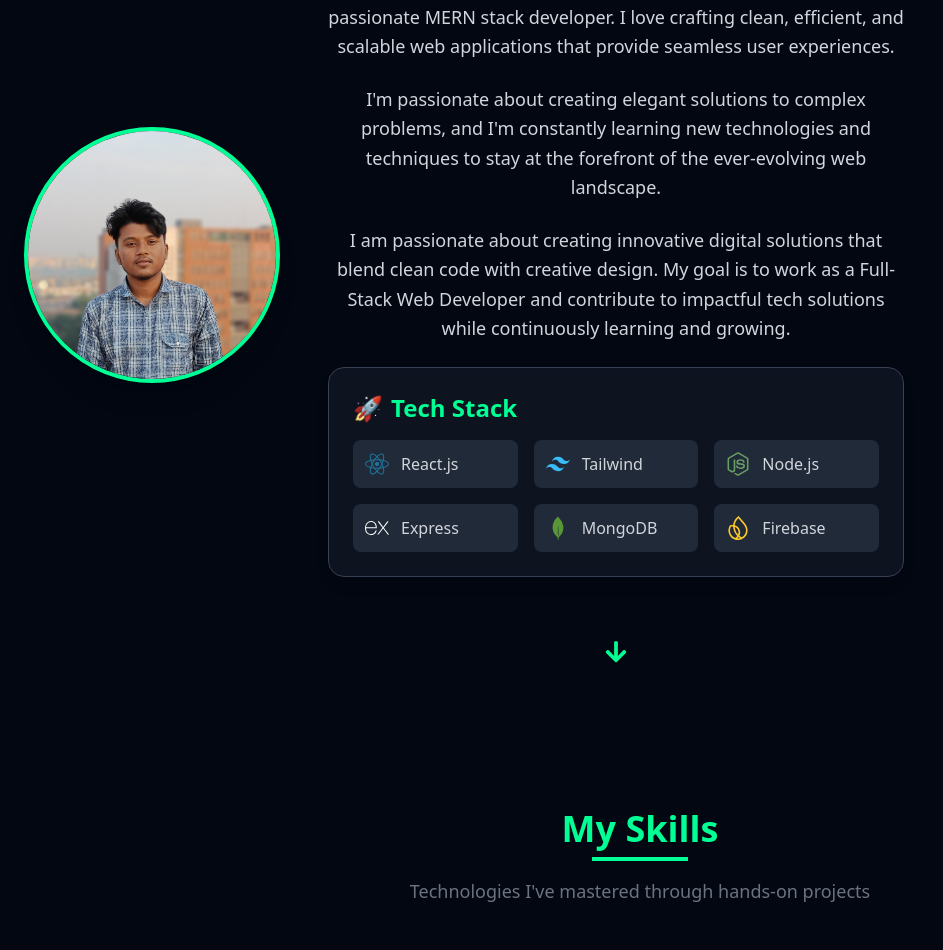
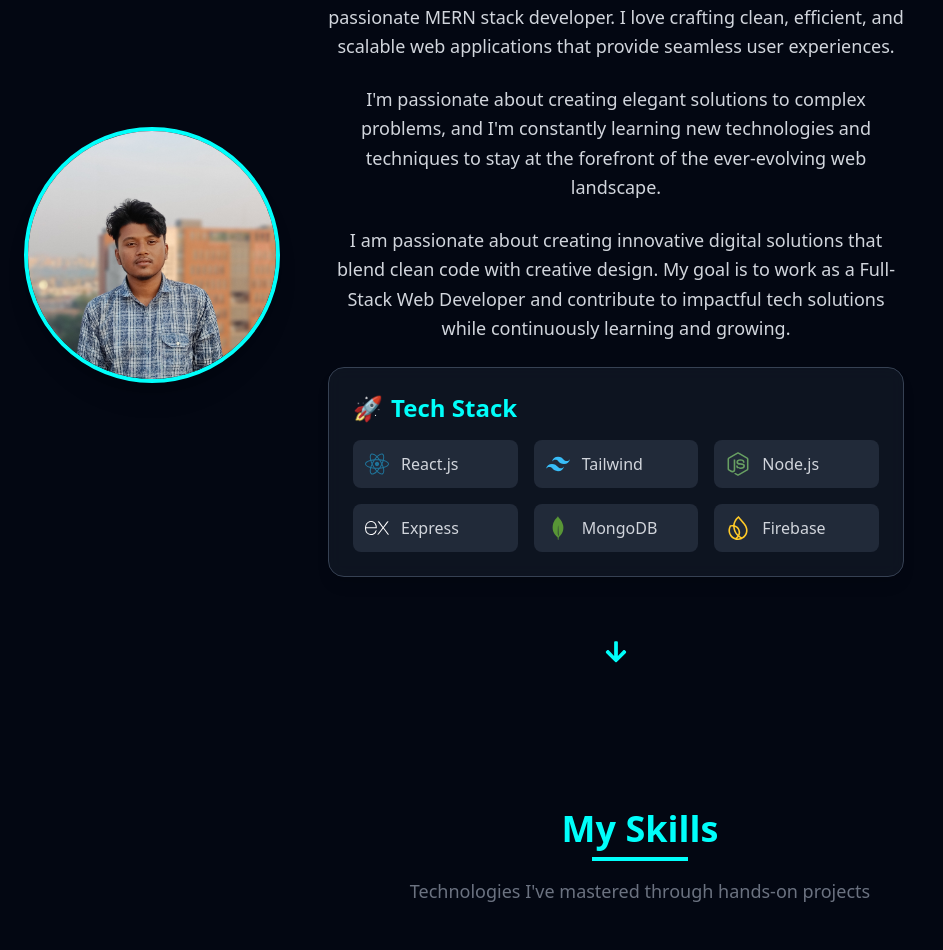
Before and after one commit to Abusolaymansefat/portfolio, a React (Vite) app: page / in a window 1280 px wide. Shown: the part 1042-1992 px from the top of the page, without its empty margins (0-943 px from the left). Built offline with nearby package versions, Linux system fonts and the light colour scheme.

Commit message:
color think

```diff
--- a/src/components/About.jsx
+++ b/src/components/About.jsx
@@ -11,7 +11,7 @@ import {
 } from "react-icons/si";
 
 const About = () => {
-  const primaryColor = "#00ff94";
+  const primaryColor = "#00fffb";
 
   const item = {
     hidden: { opacity: 0, y: 20 },
@@ -30,7 +30,7 @@ const About = () => {
         whileInView={{ opacity: 1, x: 0 }}
         viewport={{ once: true }}
         transition={{ duration: 0.6 }}
-        className="flex-shrink-0 w-64 h-64 rounded-full overflow-hidden border-4 border-[#00ff94] shadow-xl"
+        className="flex-shrink-0 w-64 h-64 rounded-full overflow-hidden border-4 border-[#00fffb] shadow-xl"
       >
         <img
           src={profileImage}
@@ -57,7 +57,7 @@ const About = () => {
         <motion.h1
           initial={{ opacity: 0, y: -20 }}
           variants={item}
-          className="text-6xl font-extrabold text-[#00ff94]"
+          className="text-6xl font-extrabold text-[#00fffb]"
         >
           About Me
         </motion.h1>
@@ -93,7 +93,7 @@ const About = () => {
           variants={item}
           className="bg-gray-800/40 p-6 rounded-2xl border border-gray-700 backdrop-blur-sm shadow-lg"
         >
-          <h3 className="text-2xl font-semibold text-[#00ff94] mb-4 flex items-center">
+          <h3 className="text-2xl font-semibold text-[#00fffb] mb-4 flex items-center">
             🚀 <span className="ml-2">Tech Stack</span>
           </h3>
           <div className="grid grid-cols-2 md:grid-cols-3 gap-4">
--- a/src/components/Contact.jsx
+++ b/src/components/Contact.jsx
@@ -5,7 +5,7 @@ import { useState } from "react";
 import { FaArrowUp, FaGithub, FaWhatsapp } from "react-icons/fa";
 
 const Contact = () => {
-  const primaryColor = "#00ff94";
+  const primaryColor = "#00fffb";
   // Contact info items with links
   const contactItems = [
     {
@@ -102,7 +102,7 @@ const Contact = () => {
           transition={{ duration: 0.5 }}
           className="text-center mb-16"
         >
-          <h2 className="text-4xl font-bold mb-4 text-[#00ff94]">
+          <h2 className="text-4xl font-bold mb-4 text-[#00fffb]">
             Let's Connect
           </h2>
           <p className="text-gray-400 max-w-2xl mx-auto">
@@ -223,7 +223,7 @@ const Contact = () => {
             </div>
 
             <div className="relative z-10">
-              <h3 className="text-2xl font-bold mb-6 text-[#00ff94]">
+              <h3 className="text-2xl font-bold mb-6 text-[#00fffb]">
                 Send Me a Message
               </h3>
 
@@ -294,7 +294,7 @@ const Contact = () => {
                   className={`w-full flex items-center justify-center gap-2 px-6 py-3 rounded-lg font-bold transition-all ${
                     isSubmitting
                       ? "bg-gray-700 cursor-not-allowed"
-                      : "bg-[#00ff94] hover:bg-[#00e676] text-gray-900"
+                      : "bg-[#96e2e1] hover:bg-[#00fffb] text-gray-900"
                   }`}
                   whileHover={!isSubmitting ? { scale: 1.02 } : {}}
                   whileTap={!isSubmitting ? { scale: 0.98 } : {}}
--- a/src/components/Education.jsx
+++ b/src/components/Education.jsx
@@ -1,5 +1,6 @@
 import React from "react";
 import { FaArrowDown, FaGraduationCap } from "react-icons/fa";
+// eslint-disable-next-line no-unused-vars
 import { motion } from "framer-motion";
 
 const educationData = [
@@ -20,7 +21,7 @@ const educationData = [
 ];
 
 const Education = () => {
-  const primaryColor = "#00ff94";
+  const primaryColor = "#00fffb";
 
   return (
     <section
--- a/src/components/Project.jsx
+++ b/src/components/Project.jsx
@@ -11,8 +11,8 @@ import { FaArrowDown, FaArrowUp } from "react-icons/fa";
 
 const Project = () => {
   const [activeProject, setActiveProject] = useState(0);
-  const primaryColor = "#00ff94";
-  const secondaryColor = "#00d1ff";
+  const primaryColor = "#00fffb";
+  const secondaryColor = "#00D1FF";
 
   const projects = [
     {
@@ -284,7 +284,7 @@ const Project = () => {
               transition={{ delay: 0.5 }}
             >
               <h4 className="text-xl sm:text-2xl font-semibold text-gray-200 mb-2 sm:mb-3 md:mb-4">
-                Challenges & Solutions
+                Solutions
               </h4>
               <ul className="space-y-2 sm:space-y-3">
                 {projects[activeProject].challenges.map((challenge, index) => (
@@ -320,7 +320,7 @@ const Project = () => {
                 className="flex items-center gap-2 sm:gap-3 px-5 sm:px-6 md:px-8 py-2 sm:py-3 md:py-4 rounded-lg md:rounded-xl text-sm sm:text-base md:text-lg font-bold"
                 style={{
                   backgroundColor: primaryColor,
-                  color: "#030712",
+                  color: "#1f2945",
                 }}
                 whileHover={{ scale: 1.05 }}
                 whileTap={{ scale: 0.95 }}
@@ -339,7 +339,7 @@ const Project = () => {
                 className="flex items-center gap-2 sm:gap-3 px-5 sm:px-6 md:px-8 py-2 sm:py-3 md:py-4 rounded-lg md:rounded-xl text-sm sm:text-base md:text-lg font-bold border"
                 style={{
                   borderColor: primaryColor,
-                  color: primaryColor,
+                  color: "#1fbf84",
                 }}
                 whileHover={{
                   backgroundColor: `${primaryColor}10`,
--- a/src/components/Skill.jsx
+++ b/src/components/Skill.jsx
@@ -19,7 +19,7 @@ import {
 } from "react-icons/si";
 
 const Skill = () => {
-  const primaryColor = "#00ff94";
+  const primaryColor = "#00fffb";
   const grayColor = "#6b7280";
 
   const skillCategories = [
@@ -78,7 +78,7 @@ const Skill = () => {
         >
           <motion.h2
             className="text-4xl font-bold mb-4"
-            style={{ color: primaryColor }}
+            style={{ color: "#00fffb" }}
             whileHover={{ scale: 1.02 }}
           >
             My Skills
@@ -88,7 +88,7 @@ const Skill = () => {
               viewport={{ once: true }}
               transition={{ duration: 0.8, delay: 0.3 }}
               className="block h-1 mt-2 mx-auto w-24"
-              style={{ backgroundColor: primaryColor, originX: 0 }}
+              style={{ backgroundColor: "#00fffb", originX: 0 }}
             />
           </motion.h2>
           <motion.p
```
